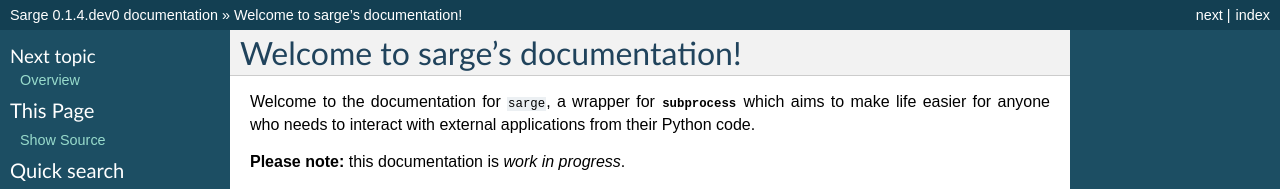
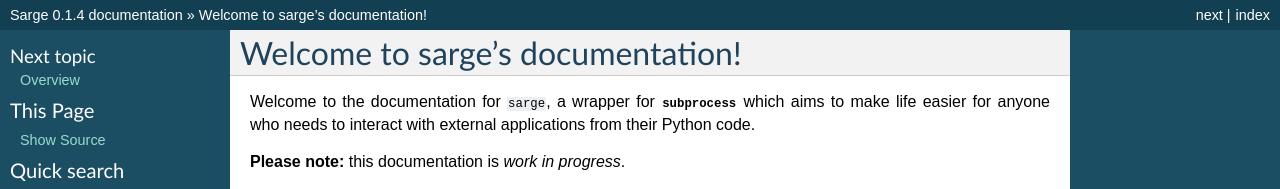
Before and after one commit to jayvdb/sarge, a Sphinx documentation site: the page built from docs/index.rst, in a window 1280 px wide and 900 px high. Shown: the top 189 px of the window. Built offline with Sphinx 7.4.7, drawn with Linux system fonts in a browser that asks for light colours; formulas are drawn with MathJax 3; some of the changed text lies outside the part shown.

Commit message:
Changes for 0.1.4.

```diff
--- a/docs/conf.py
+++ b/docs/conf.py
@@ -50,7 +50,7 @@
 # The short X.Y version.
 version = '0.1'
 # The full version, including alpha/beta/rc tags.
-release = '0.1.4.dev0'
+release = '0.1.4'
 
 # The language for content autogenerated by Sphinx. Refer to documentation
 # for a list of supported languages.
--- a/sarge/__init__.py
+++ b/sarge/__init__.py
@@ -36,7 +36,7 @@
            'shell_format', 'run', 'parse_command_line',
            'capture_stdout', 'capture_stderr', 'capture_both')
 
-__version__ = '0.1.4.dev0'
+__version__ = '0.1.4'
 
 logger = logging.getLogger(__name__)
 logger.addHandler(NullHandler())
```
